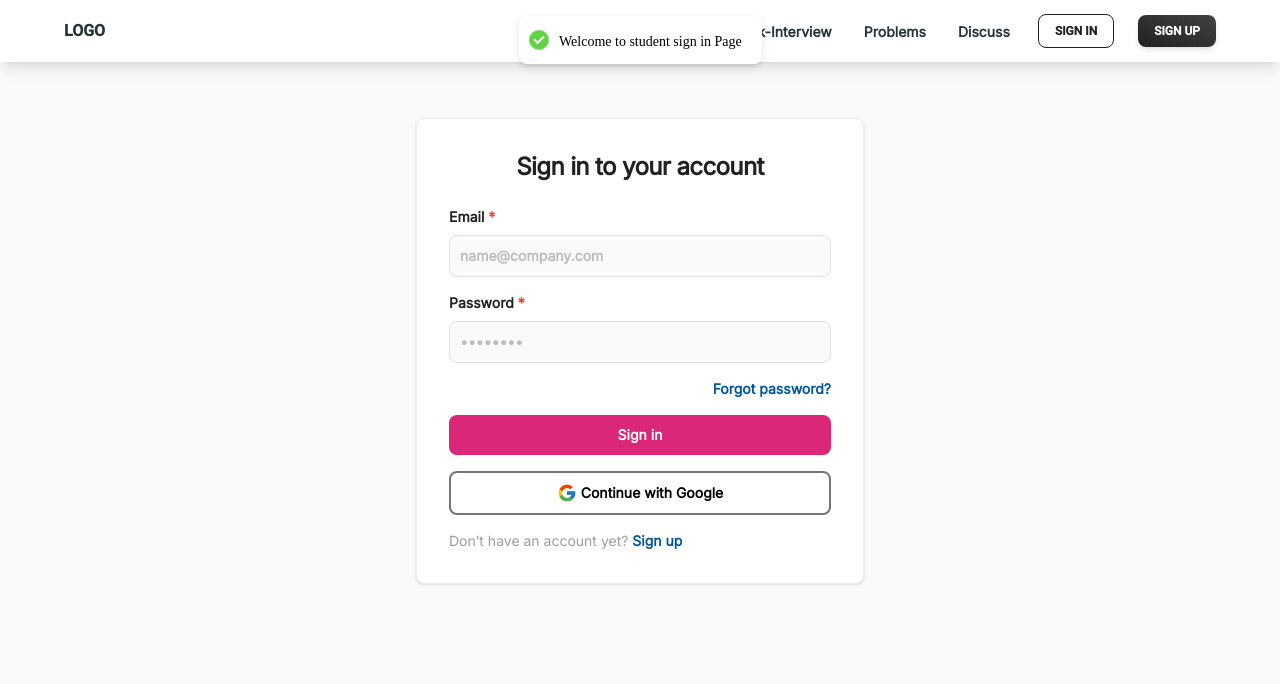
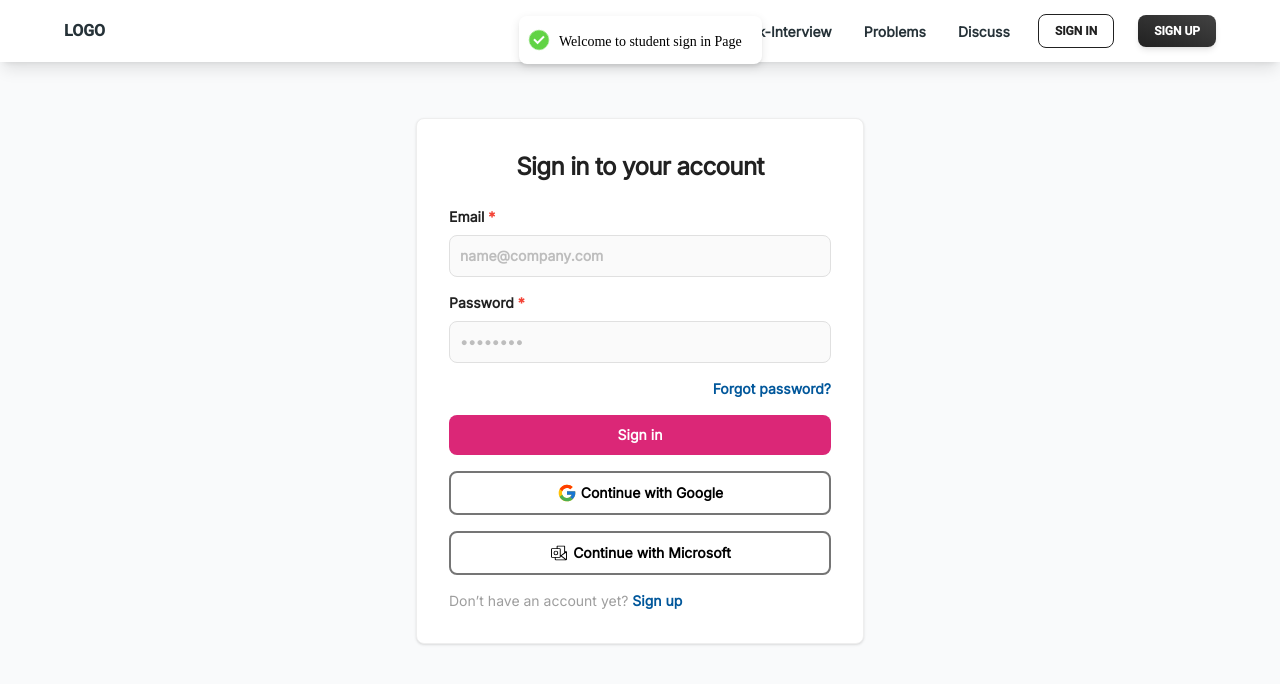
Before and after one commit to JKP-2001/Dhanda_Frontend, a React (Create React App) app: page /signin in a window 1280 px wide. Both pictures are taken after a click on the button "Continue". Shown: the top 684 px of the page. Built offline with nearby package versions, Linux system fonts and the light colour scheme; a web font is replaced by a local one.

Commit message:
Integreted MS Auth APIs

```diff
--- a/src/Components/Auth/Login_Comp.jsx
+++ b/src/Components/Auth/Login_Comp.jsx
@@ -12,6 +12,8 @@ import { getUserData } from '../../APIs/User_API'
 import { getUserSuccess } from '../../Redux/user/userSlice'
 
 import { FcGoogle } from "react-icons/fc";
+
+import { PiMicrosoftOutlookLogoLight } from "react-icons/pi";
 
 const Login = (props) => {
 
@@ -112,6 +114,11 @@ const Login = (props) => {
         window.location.href = googleURL;
     }
 
+    const handleMicroLogin = () => {
+        const msURL = `http://localhost:5000/auth/microsoft?role=${props.user}`;
+        window.location.href = msURL;
+    }
+
 
     return (
         <motion.div>
@@ -159,6 +166,16 @@ const Login = (props) => {
                                     </div>
                                 </div>
 
+                                <div className=''>
+
+                                    <div className="w-full  bg-white flex justify-center hover:bg-primary-700 focus:ring-4 focus:outline-none focus:ring-primary-300  rounded-lg text-sm px-5 py-2.5 text-center dark:bg-primary-600 dark:hover:bg-primary-700 dark:focus:ring-primary-800 font-inter font-bold border-2 border-gray-600 text-black hover:cursor-pointer space-x-1" onClick={handleMicroLogin}>
+                                        <PiMicrosoftOutlookLogoLight fontSize={20}/>
+                                        <div className="textT">
+                                            Continue with Microsoft
+                                        </div>
+                                    </div>
+                                </div>
+
                                 <p className="text-sm font-medium text-gray-500 dark:text-gray-400 font-inter">
                                     Don’t have an account yet? <Link to="/signup" className=" text-light-blue-900 font-bold hover:underline dark:text-primary-500">Sign up</Link>
                                 </p>
--- a/src/Components/Nav.jsx
+++ b/src/Components/Nav.jsx
@@ -85,11 +85,10 @@ const Nav = () => {
     const security_key = process.env.REACT_APP_SECURITY_KEY;
 
 
-
     if (authToken) {
       const response = await logOut();
 
-      console.log({ response });
+      Cookies.remove("authToken");
     }
 
     localStorage.removeItem("token");
--- a/src/Pages/Auth/GoogleAuthCallBack.jsx
+++ b/src/Pages/Auth/GoogleAuthCallBack.jsx
@@ -17,7 +17,8 @@ const GoogleAuthCallBack = () => {
 
     useEffect(() => {
         if (status === "success" && authToken) {
-            localStorage.setItem('token', authToken);
+            localStorage.setItem('unique', authToken);
+            localStorage.setItem("token", authToken);
             navigate('/');
 
             showToast({
@@ -38,6 +39,15 @@ const GoogleAuthCallBack = () => {
                 type: 'success',
                 duration: 3000
             })
+        }
+
+        else if(status==="nonSocialUser"){
+            navigate('/signin');
+            showToast({
+                msg: 'User already registered with different signin method.',
+                type: 'error',
+                duration: 3000
+            });
         }
 
         else {
```
